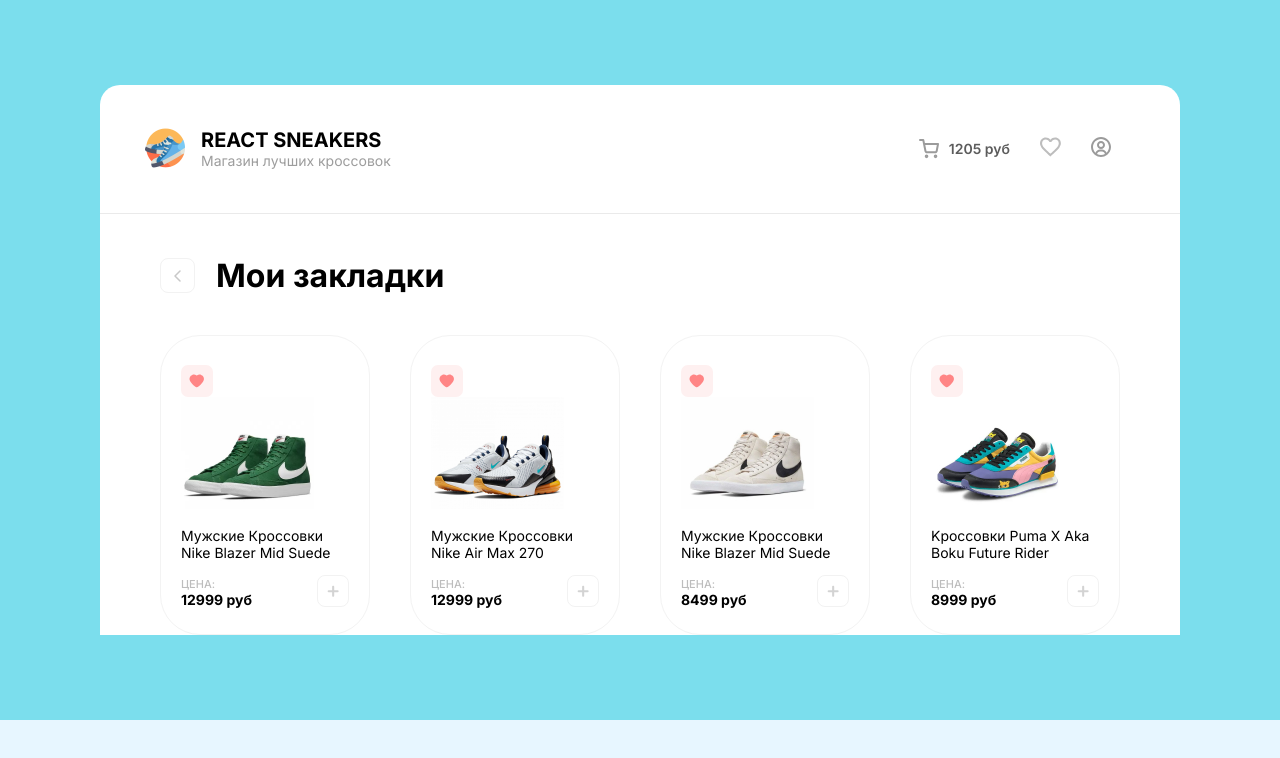
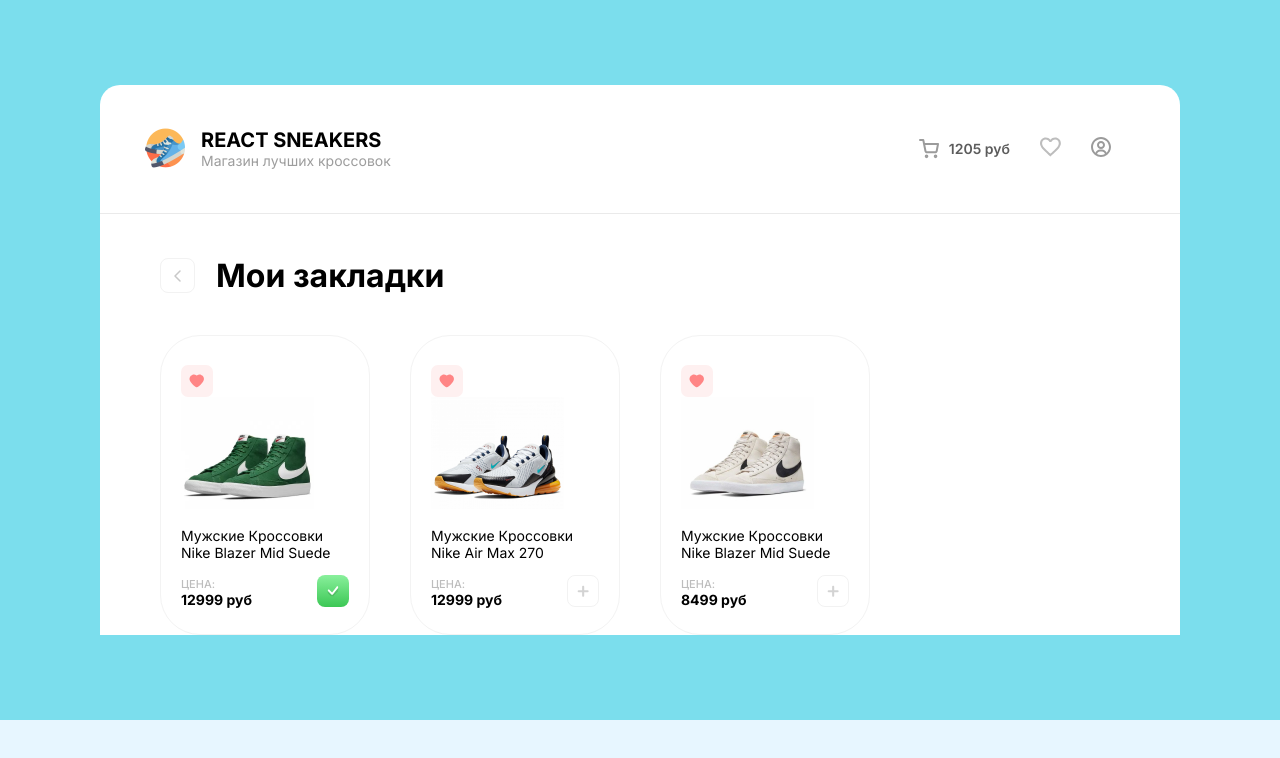
Before and after one commit to AlexandrSimanskii/sneakers, a React (Create React App) app: page /favorites in a window 1280 px wide. Shown: the top 758 px of the page. Built offline with nearby package versions, Linux system fonts and the light colour scheme; data requests are answered from the project's data file.

Commit message:
теперь точно решу с сердечами

```diff
--- a/db.json
+++ b/db.json
@@ -26,12 +26,6 @@
       "img": "images/img/image 3.jpg",
       "model": "Мужские Кроссовки Nike Blazer Mid Suede",
       "prise": 8499
-    },
-    {
-      "id": 4,
-      "img": "images/img/image 4.jpg",
-      "model": "Kроссовки Puma X Aka Boku Future Rider",
-      "prise": 8999
     }
   ],
   "products": [
--- a/src/App.js
+++ b/src/App.js
@@ -10,7 +10,7 @@
 const App = () => {
   const [openBasket, setOpenBasket] = useState(false);
   const [products, setProducts] = useState([]);
-  const { setIsInBasket, setFavoritItem } = useContext(CustomContext);
+  const { setIsInBasket, setFavoritItem, } = useContext(CustomContext);
 
   useEffect(() => {
     axios.get("http://localhost:3004/basket").then((res) => {
--- a/src/component/Card/Card.jsx
+++ b/src/component/Card/Card.jsx
@@ -10,15 +10,13 @@
   favoritItem,
   setFavoritItem,
   added,
+  like
 }) => {
-  const [productLiked, setProductLiked] = useState(false);
+  const [productLiked, setProductLiked] = useState(like);
   const [isAdded, setIsAdded] = useState(added);
-  const { pathname } = useLocation();
 
-  useEffect(() => {
-    setProductLiked(pathname === "/favorites" ? true : false);
-    // eslint-disable-next-line
-  }, []);
+
+
 
   const onClickAdd = () => {
     // setIsAdded((prev) => !prev);
--- a/src/pages/Favorites.jsx
+++ b/src/pages/Favorites.jsx
@@ -61,6 +61,8 @@
                   favoritItem={favoritItem}
                   setFavoritItem={setFavoritItem}
                   deleteFromBasket={deleteFromBasket}
+                  added={isInBasket.some((obj)=>obj.id === item.id)}
+                  like={true}
                 />
               );
             })}
--- a/src/pages/Home.jsx
+++ b/src/pages/Home.jsx
@@ -22,7 +22,7 @@
   const onChangeSearchInput = (event) => {
     setInputSearch(event.target.value);
   };
-
+ console.log(favoritItem);
   return (
     <>
       {openBasket ? (
@@ -75,6 +75,7 @@
                   setFavoritItem={setFavoritItem}
                   deleteFromBasket={deleteFromBasket}
                   added={isInBasket.some((obj)=>obj.id === item.id)}
+                  like={favoritItem.some((obj)=>obj.id === item.id)}
                 />
               );
             })}
```
